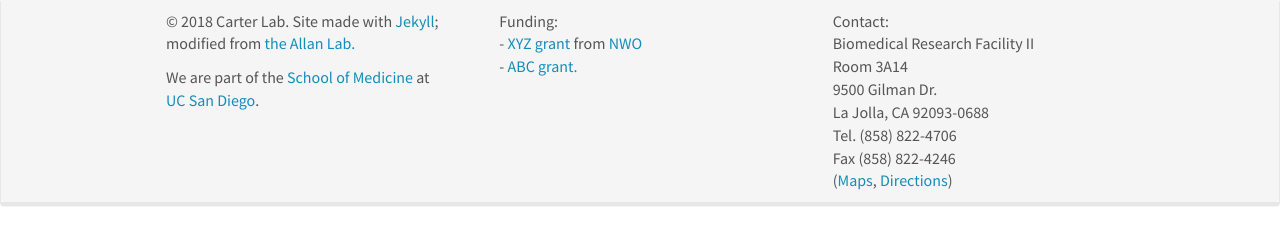
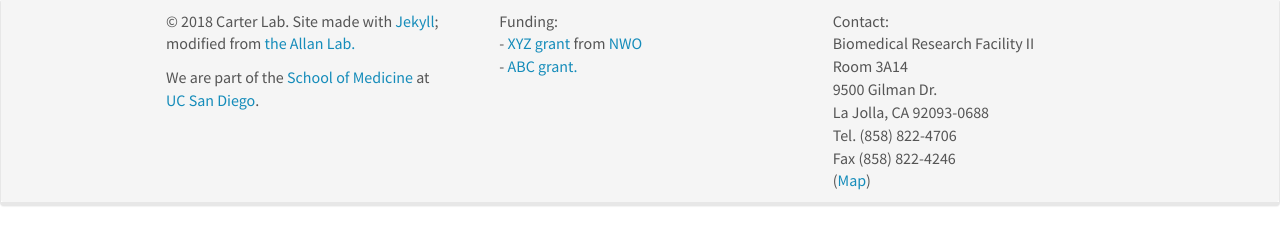
Before and after one commit to carterlabtemp/carterlabtemp.github.io, a Jekyll site: the page built from _pages/allnews.md, in a window 1280 px wide. Shown: the part 433-678 px from the top of the page. Built offline with Jekyll 4.4.1, drawn with Linux system fonts in a browser that asks for light colours; nearby versions of some CDN libraries.

Commit message:
Update footer.html

```diff
--- a/_includes/footer.html
+++ b/_includes/footer.html
@@ -25,7 +25,7 @@
 		  La Jolla, CA 92093-0688 <br />
 		  Tel. (858) 822-4706 <br />
 		  Fax (858) 822-4246 <br />
-            (<a href="https://www.google.com/maps/@32.8748386,-117.2347206,18.71z">Maps</a>, <a href="https://www.google.com/maps/@32.8748386,-117.2347206,18.71z">Directions</a>)
+            (<a href="https://www.google.com/maps/search/?api=1&query=32.874495,-117.235070">Map</a>)
 		</div>
 	  </div>
 	</div>
```
